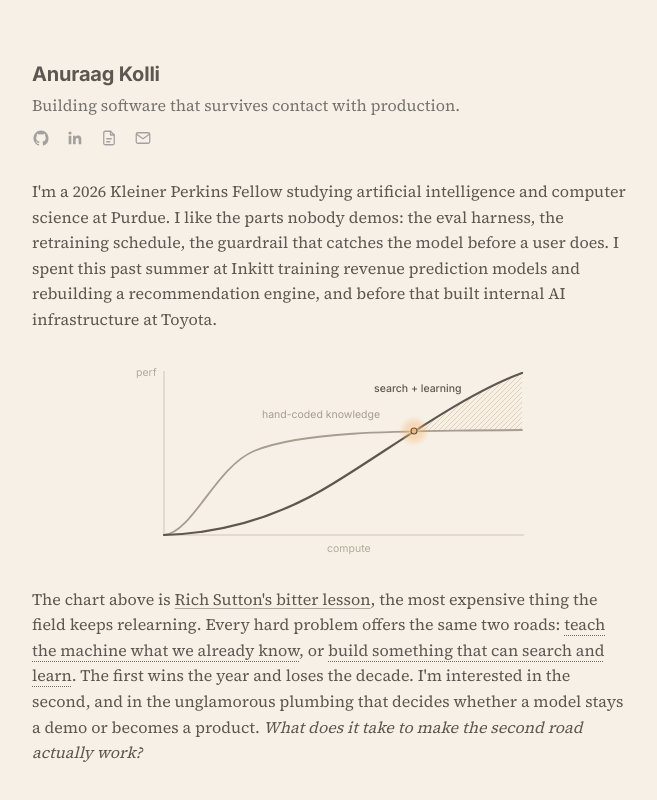
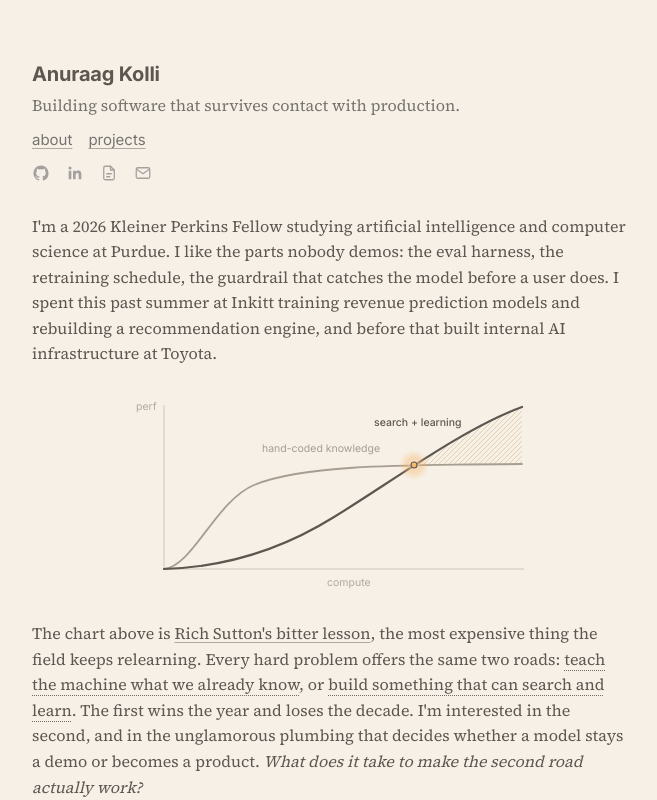
Before and after one commit to anuraagkolli/anuraagkolli.github.io, a Next.js app: page / in a window 1280 px wide. Shown: the top 800 px of the page, without its empty margins (308-965 px from the left). Built offline with nearby package versions, Linux system fonts and the light colour scheme.

Commit message:
Add about and projects nav links to the site header

```diff
--- a/components/site-header.tsx
+++ b/components/site-header.tsx
@@ -1,5 +1,6 @@
+import Link from "next/link"
 import { icons } from "@/components/icons"
-import { profile, social } from "@/lib/content"
+import { nav, profile, social } from "@/lib/content"
 
 export default function SiteHeader() {
   return (
@@ -8,9 +9,18 @@ export default function SiteHeader() {
         className="font-ui"
         style={{ fontWeight: 700, fontSize: 20, lineHeight: 1.05, letterSpacing: "-0.01em" }}
       >
-        {profile.name}
+        <Link href="/" className="hover:opacity-70">
+          {profile.name}
+        </Link>
       </h1>
       <div className="pt-2 text-gray-500">{profile.tagline}</div>
+      <nav className="ui flex gap-4 pt-3 text-gray-500">
+        {nav.map(({ label, href }) => (
+          <Link key={label} href={href} className="prose-link">
+            {label}
+          </Link>
+        ))}
+      </nav>
       <div className="pt-3">
         <div className="flex items-center gap-4">
           {social.map(({ label, href, tip }) => {
```
